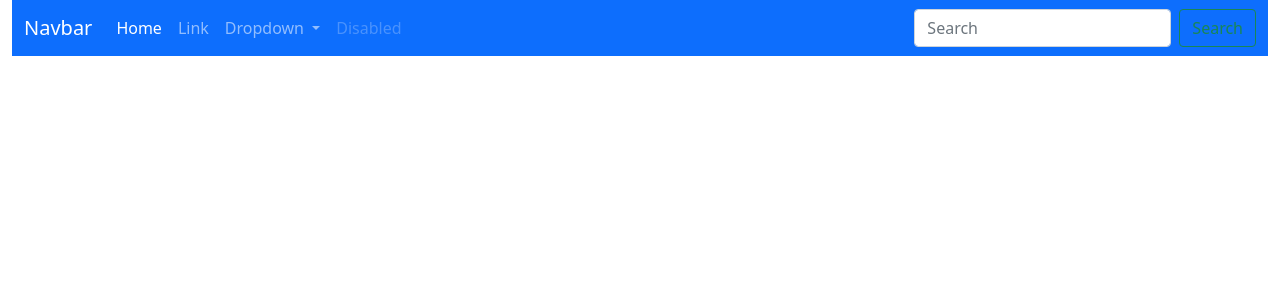
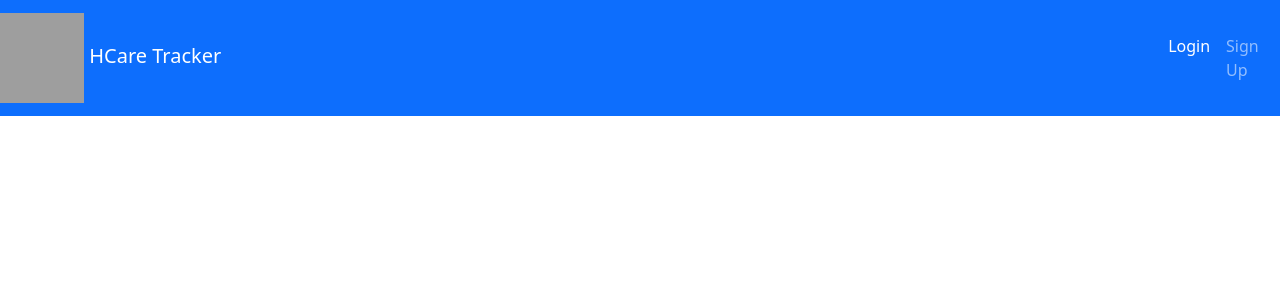
Before and after one commit to MishaelRatemo/H-care-tracker, a Django app: page / in a window 1280 px wide. Shown: the top 300 px of the page. Run offline with Django 4.2, Linux system fonts and the light colour scheme; grey boxes are pictures that could not be loaded.

Commit message:
Customizes the navbar

```diff
--- a/tracker/templates/index.html
+++ b/tracker/templates/index.html
@@ -8,46 +8,38 @@
     <!-- Bootstrap CSS -->
     <link href="https://cdn.jsdelivr.net/npm/bootstrap@5.1.3/dist/css/bootstrap.min.css" rel="stylesheet" integrity="sha384-1BmE4kWBq78iYhFldvKuhfTAU6auU8tT94WrHftjDbrCEXSU1oBoqyl2QvZ6jIW3" crossorigin="anonymous">
 
-    <title>Home</title>
+    <title>HCare Tracker</title>
   </head>
   <body>
-   <div class="container-fluid">
+   <div class="container-fluid mx-0 px-0">
     <nav class="navbar navbar-expand-lg navbar-dark bg-primary">
-        <div class="container-fluid">
-          <a class="navbar-brand" href="#">Navbar</a>
+
+            <div class="container-fluid p-0 m-0">
+                <a class="navbar-brand" href="#">
+                  <img src="/static/images/logo.png" alt="company logo" width="84" height="90" class="d-inline-block align-text-right p-0 m-0">
+                  HCare Tracker
+                </a>
+              </div>
           <button class="navbar-toggler" type="button" data-bs-toggle="collapse" data-bs-target="#navbarSupportedContent" aria-controls="navbarSupportedContent" aria-expanded="false" aria-label="Toggle navigation">
             <span class="navbar-toggler-icon"></span>
           </button>
           <div class="collapse navbar-collapse" id="navbarSupportedContent">
             <ul class="navbar-nav me-auto mb-2 mb-lg-0">
               <li class="nav-item">
-                <a class="nav-link active" aria-current="page" href="#">Home</a>
+                <a class="nav-link active" aria-current="page" href="#">Login</a>
               </li>
               <li class="nav-item">
-                <a class="nav-link" href="#">Link</a>
+                <a class="nav-link" href="#">Sign Up</a>
               </li>
-              <li class="nav-item dropdown">
-                <a class="nav-link dropdown-toggle" href="#" id="navbarDropdown" role="button" data-bs-toggle="dropdown" aria-expanded="false">
-                  Dropdown
-                </a>
-                <ul class="dropdown-menu" aria-labelledby="navbarDropdown">
-                  <li><a class="dropdown-item" href="#">Action</a></li>
-                  <li><a class="dropdown-item" href="#">Another action</a></li>
-                  <li><hr class="dropdown-divider"></li>
-                  <li><a class="dropdown-item" href="#">Something else here</a></li>
-                </ul>
-              </li>
-              <li class="nav-item">
-                <a class="nav-link disabled">Disabled</a>
-              </li>
-            </ul>
-            <form class="d-flex">
-              <input class="form-control me-2" type="search" placeholder="Search" aria-label="Search">
-              <button class="btn btn-outline-success" type="submit">Search</button>
-            </form>
+             </ul>
+
           </div>
-        </div>
-      </nav>
+
+    </nav>
+   </div>
+   <div class="container-fluid m-0 p-0">
+
+
    </div>
 
 
```
